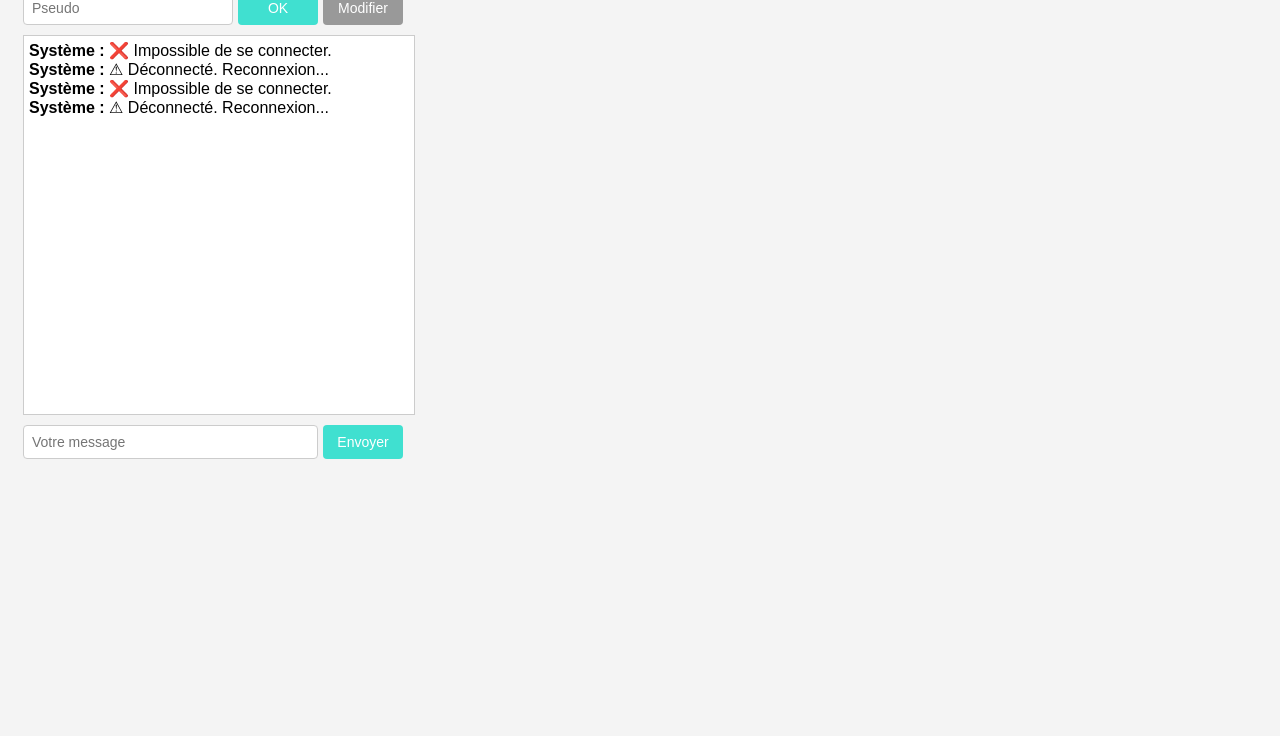
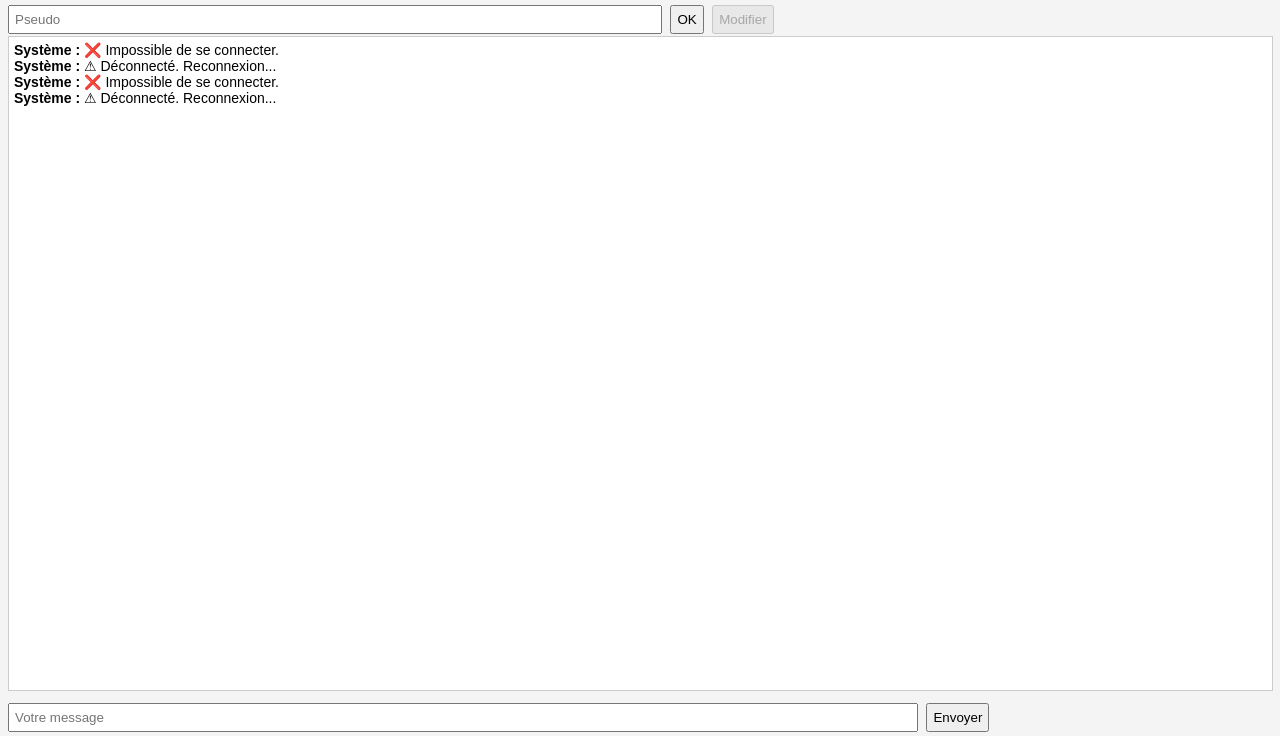
Before and after one commit to BenjaminNh54/chat-render, a website: page index.html in a window 1280 px wide. Shown: the part 64-800 px from the top of the page. Drawn offline with Linux system fonts and the light colour scheme.

Commit message:
159753258456

```diff
--- a/index.html
+++ b/index.html
@@ -5,66 +5,50 @@
 <meta name="viewport" content="width=device-width, initial-scale=1" />
 <title>Chat Local</title>
 <style>
+  html {
+    height: calc(100% - 10px);
+    box-sizing: border-box;
+  }
   body {
     font-family: Arial, sans-serif;
-    padding: 15px;
-    width: 380px;
-    height: 500px;
     background: #f4f4f4;
     display: flex;
     flex-direction: column;
-    gap: 10px;
+    align-items: stretch;
+    height: 100%;
+    width: 100%;
+    overflow: hidden;
+    padding: 0;
   }
-
-  h3 {
-    margin: 0;
-    text-align: center;
-  }
-
-  .row {
-    display: flex;
-    gap: 5px;
-    width: 100%;
-  }
-
-  input, button {
-    padding: 8px;
-    font-size: 14px;
-    border: 1px solid #ccc;
-    border-radius: 4px;
-    box-sizing: border-box;
-  }
-
-  input {
-    flex: 1;
-  }
-
-  button {
-    min-width: 80px;
-    cursor: pointer;
-    background: #40E0D0;
-    color: white;
-    border: none;
-  }
-
-  button:disabled {
-    background: #999;
-    cursor: not-allowed;
-  }
-
   #chat {
-    flex: 1;
     border: 1px solid #ccc;
     background: white;
+    height: 200px;
     overflow-y: auto;
     padding: 5px;
-    width: 100%;
-    height: 100%;
+    margin-bottom: 10px;
+    flex-grow: 1;
+    margin-right: 15px;
+    font-size: 14px;
   }
-
+  input, button {
+    padding: 5px;
+    margin: 2px 4px 2px 0;
+  }
+  #pseudo {
+    width: 50%;
+  }
+  #msg {
+    width: 70%;
+  }
   .message-expediteur {
     color: #40E0D0;
     font-weight: bold;
+  }
+  .timestamp {
+    color: #888;
+    font-size: 11px;
+    margin-left: 6px;
   }
 </style>
 </head>
@@ -72,15 +56,15 @@
 
 <h3>💬 Chat Local</h3>
 
-<div class="row">
+<div>
   <input type="text" id="pseudo" placeholder="Pseudo" />
   <button id="setPseudo">OK</button>
-  <button id="editPseudo" disabled>Modifier</button>
+  <button id="editPseudo">Modifier</button>
 </div>
 
 <div id="chat"></div>
 
-<div class="row">
+<div>
   <input type="text" id="msg" placeholder="Votre message" />
   <button id="send">Envoyer</button>
 </div>
```
